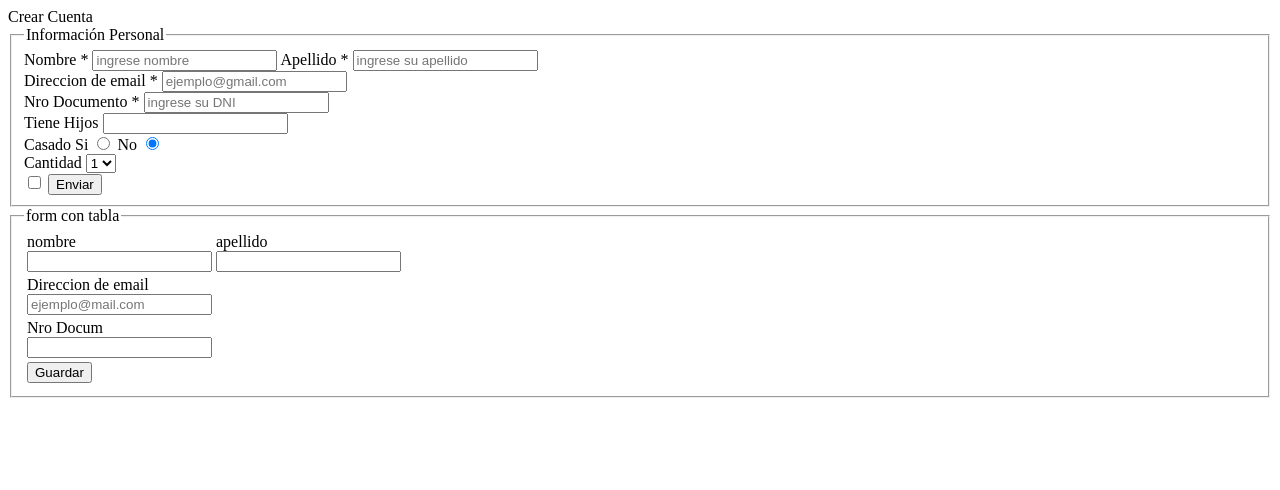
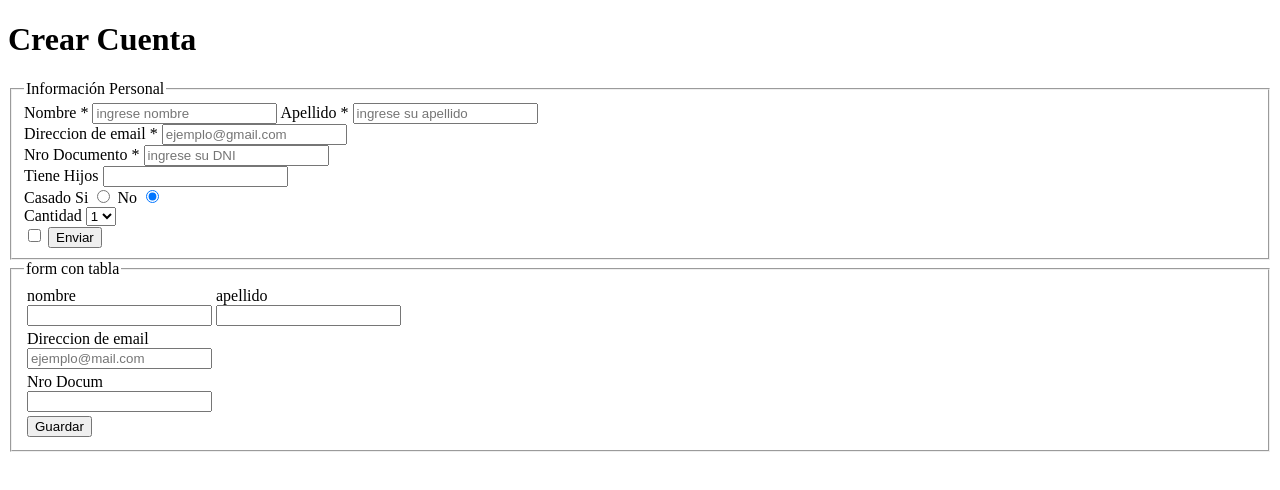
Before and after one commit to CaleroMatias/CaleroMatias.github.io, a plain HTML site: page index.html in a window 1280 px wide. Drawn offline with Linux system fonts and the light colour scheme.

Commit message:
modificacion

```diff
--- a/index.html
+++ b/index.html
@@ -5,7 +5,7 @@
     <title>Clase 5</title>
 </head>
 <body>
-    <hi>Crear Cuenta</hi>
+    <h1>Crear Cuenta</h1>
     <fieldset>
         <legend >Informaci&oacute;n Personal</legend><!--para acentos-->
         <form action="../clase4/index.html" method="post"> <!--post oculta datos en la url-->
```
